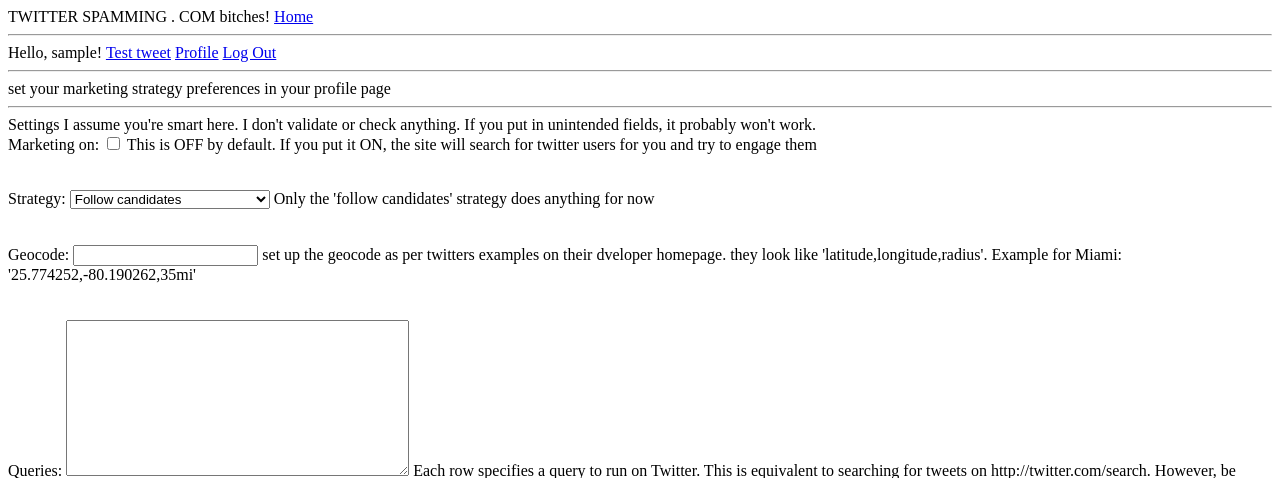
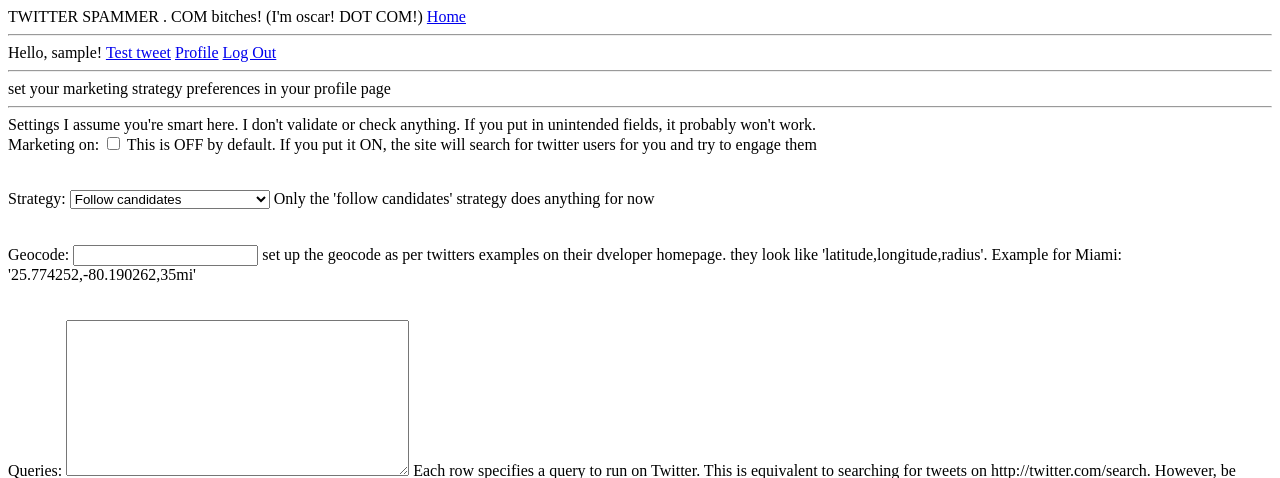
Before and after one commit to ezl/twittermarketing, a Django app: page /profile/ in a window 1280 px wide. Shown: the top 478 px of the page. Run offline with Django 3.2, Linux system fonts and the light colour scheme; the visitor is signed in with stand-in values (Sample User, id 1); parts of the project's set-up code (start-up, migrations or seed data) failed here and were passed over.

Commit message:
Oops wrong domain name title

```diff
--- a/templates/base.html
+++ b/templates/base.html
@@ -1,4 +1,4 @@
-TWITTER SPAMMING . COM bitches!
+TWITTER SPAMMER . COM bitches! (I'm oscar! DOT COM!)
 <a href="/">Home</a>
 <hr />
 {% if request.user.is_authenticated %}
```
